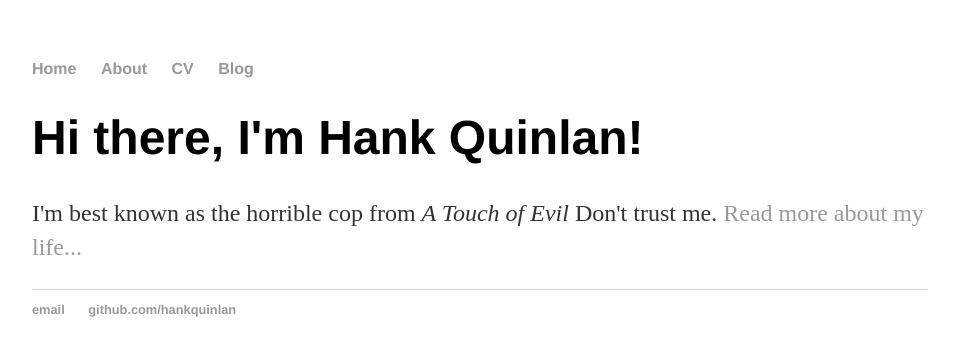
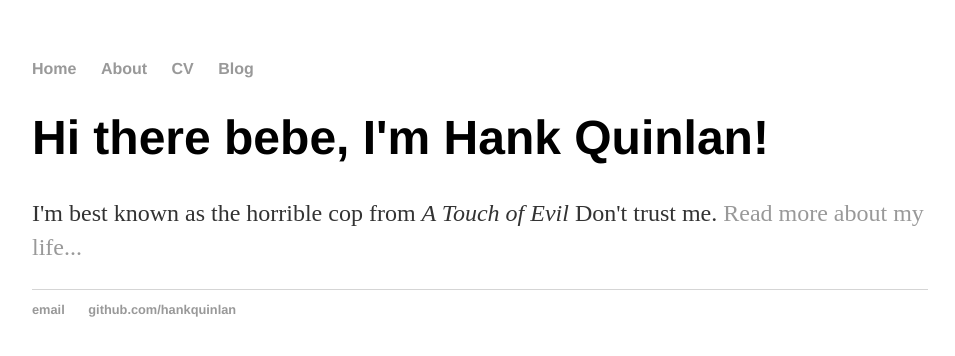
Before and after one commit to nobo-dies/nobo-dies.github.io, a Jekyll site: the page built from index.html, in a window 1280 px wide. Shown: the top 356 px of the page, without its empty margins (160-1115 px from the left). Built offline with Jekyll 4.4.1, drawn with Linux system fonts in a browser that asks for light colours.

Commit message:
Update index.html
text change

```diff
--- a/index.html
+++ b/index.html
@@ -3,6 +3,6 @@ layout: default
 title: Hank Quinlan, Horrible Cop
 ---
 <div class="blurb">
-	<h1>Hi there, I'm Hank Quinlan!</h1>
+	<h1>Hi there bebe, I'm Hank Quinlan!</h1>
 	<p>I'm best known as the horrible cop from <em>A Touch of Evil</em> Don't trust me. <a href="/about">Read more about my life...</a></p>
 </div><!-- /.blurb -->
```
